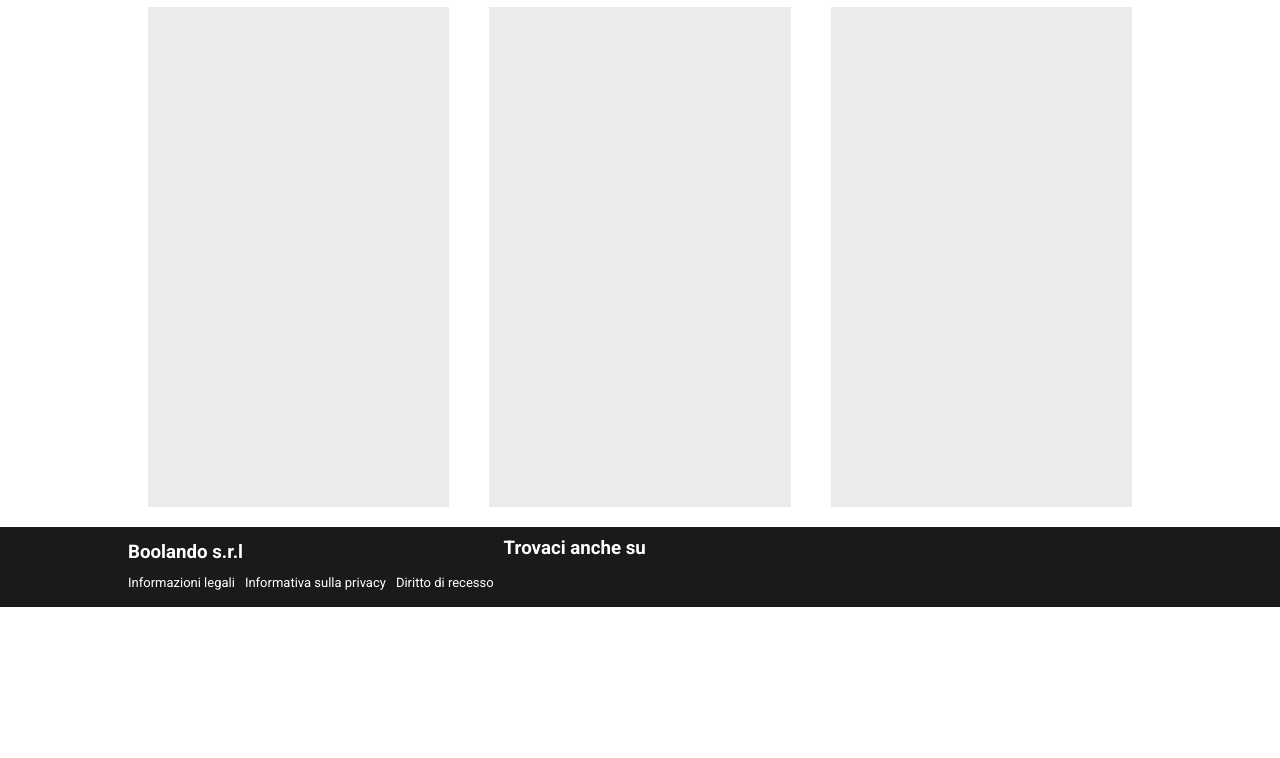
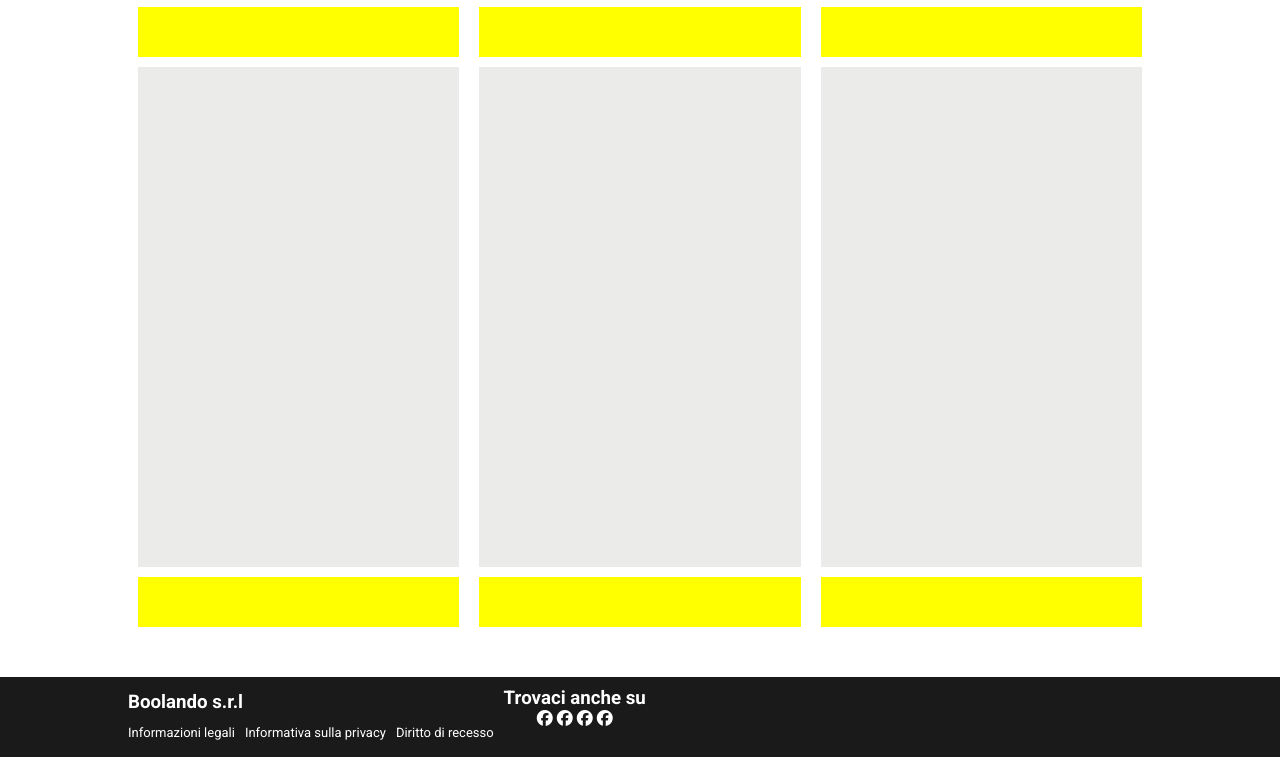
Before and after one commit to matteo-rossi90/html-css-boolando, a plain HTML site: page index.html in a window 1280 px wide. Shown: the part 613-1371 px from the top of the page. Before the commit the page ends 1221 px from the top, so only its background shows below. Drawn offline with Linux system fonts and the light colour scheme.

Commit message:
Definizione struttura e modifiche

```diff
--- a/css/style.css
+++ b/css/style.css
@@ -64,22 +64,37 @@ div.consumer > ul li a, div.icons > ul li a, div.info > ul li a {
 }
 
 /* prorpietà parte centrale */
-#container-main{
-    display: flex;
-    flex-direction: column;
-    justify-content: center;
-    align-items: center;
+
+.card-container{
+    margin: 50px 0;
 }
-
 .row{
     display: flex;
     /* background-color: yellow; */
-    width: 100%;
-    height: 100%;
+    /* width: 100%; */
+    /* height: 100%; */
+    margin: 10px 0;
+}
+
+.row-text {
+    display: flex;
+    /* background-color: yellow; */
+    /* width: 100%; */
+    /* height: 100%; */
+    margin: 10px 0;
+}
+
+.text-box{
+    display: flex;
+    width: 33%;
+    height: 50px;
+    background-color: yellow;
+    margin: 0 10px;
 }
 
 .card{
-    margin: 20px 20px;
+    display: flex;
+    margin: 0 10px;
     width: 33%;
     min-height: 500px;
     background-color: #EBECE9;
--- a/index.html
+++ b/index.html
@@ -10,6 +10,8 @@
     <link
         href="https://fonts.googleapis.com/css2?family=Roboto:ital,wght@0,100;0,300;0,400;0,500;0,700;0,900;1,100;1,300;1,400;1,500;1,700;1,900&display=swap"
         rel="stylesheet">
+    <!-- link fontawesome -->
+    <link rel="stylesheet" href="https://cdnjs.cloudflare.com/ajax/libs/font-awesome/6.5.2/css/all.min.css">
     <link rel="stylesheet" href="css/style.css">
     <title>Boolando</title>
 </head>
@@ -43,13 +45,13 @@
                     <div class="icons">
                         <ul>
                             <li>
-                                <a href="#">icone</a>
+                                <a href="#" class="fa-solid fa-user"></a>
                             </li>
                             <li>
-                                <a href="#">icone</a>
+                                <a href="#" class="fa-regular fa-heart"></a>
                             </li>
                             <li>
-                                <a href="#">icone</a>
+                                <a href="#" class="fa-solid fa-bag-shopping"></a>
                             </li>
                         </ul>
                     </div>
@@ -63,15 +65,27 @@
     <main>
 
         <div id="container-main">
+            <div class="card-container">
                 <div class="row">
                     <div class="card"></div>
                     <div class="card"></div>
                     <div class="card"></div>
                 </div>
+                <div class="row-text">
+                    <div class="text-box"></div>
+                    <div class="text-box"></div>
+                    <div class="text-box"></div>
+                </div>
                 <div class="row">
                     <div class="card"></div>
                     <div class="card"></div>
                     <div class="card"></div>
+                </div>
+                <div class="row-text">
+                    <div class="text-box"></div>
+                    <div class="text-box"></div>
+                    <div class="text-box"></div>
+                </div>
             </div>
 
 
```
Lines whose indentation alone changed are shown as unchanged.
